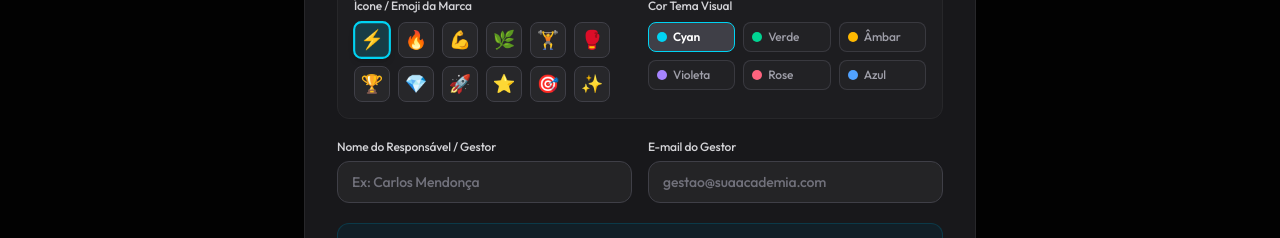
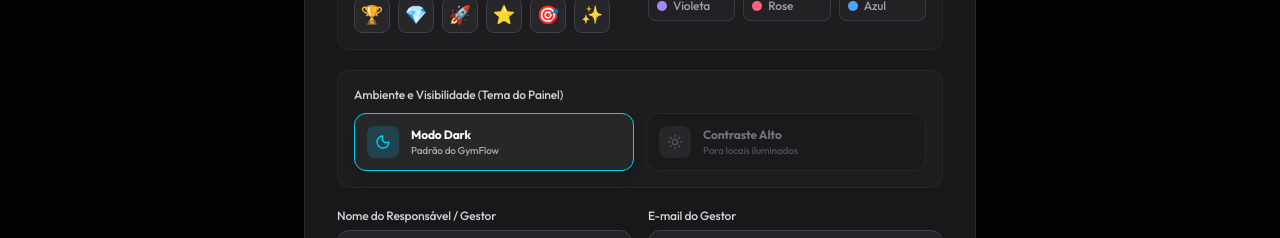
Before and after one commit to WanderSarmento/GymFlow2.0, a React (Vite) app: page / in a window 1280 px wide. Both pictures are taken after a click on the button "+ Cadastrar Academia". Shown: the part 416-654 px from the top of the page. Built offline with nearby package versions, Linux system fonts and the light colour scheme; no server answers.

Commit message:
feat(ui): add support for light and dark visual themes
Implement a per-gym theme toggle feature, allowing users to switch between light and dark modes. Added visual theme selection to registration and customization flows, along with global CSS overrides for light mode compatibility.

```diff
--- a/src/App.tsx
+++ b/src/App.tsx
@@ -290,9 +290,17 @@ export default function App() {
   }, [gyms, currentUser]);
 
   const theme = THEME_COLOR_CONFIG[currentGym?.themeColor || 'cyan'] || THEME_COLOR_CONFIG.cyan;
+  const visualTheme = currentGym?.visualTheme || 'dark';
 
   return (
-    <div className="min-h-screen bg-[#0C0C0D] text-white selection:bg-indigo-500/30 font-['Outfit']">
+    <div
+      data-theme={visualTheme}
+      className={`min-h-screen selection:bg-indigo-500/30 font-['Outfit'] transition-colors duration-500 ${
+        visualTheme === 'light'
+          ? 'bg-white text-zinc-900'
+          : 'bg-[#0C0C0D] text-white'
+      }`}
+    >
 
       {/* SaaS Student Dedicated Header Banner if accessed directly via student URL */}
       {isDirectStudentLink && currentGym && (
--- a/src/components/GymCustomizerModal.tsx
+++ b/src/components/GymCustomizerModal.tsx
@@ -10,6 +10,8 @@ import {
   Palette,
   MapPin,
   Phone,
+  Sun,
+  Moon,
   Building2
 } from 'lucide-react';
 import { GymProfile } from '../types';
@@ -42,6 +44,7 @@ export const GymCustomizerModal: React.FC<GymCustomizerModalProps> = ({
     maxCapacity: gym.maxCapacity,
     themeColor: gym.themeColor || 'cyan',
     logoEmoji: gym.logoEmoji || '⚡',
+    visualTheme: gym.visualTheme || 'dark',
     isOpen: gym.isOpen !== false,
     operatingHours: gym.operatingHours || {
       weekdays: { open: '06:00', close: '23:00', isOpen: true },
@@ -248,6 +251,54 @@ export const GymCustomizerModal: React.FC<GymCustomizerModalProps> = ({
             </div>
           </div>
 
+          {/* Visual Theme Selection */}
+          <div className="p-3.5 rounded-xl bg-zinc-800/40 border border-zinc-800">
+            <label className="block text-[11px] font-semibold text-zinc-300 mb-2.5 uppercase tracking-wider">
+              Ambiente e Visibilidade (Tema)
+            </label>
+            <div className="grid grid-cols-2 gap-3">
+              <button
+                type="button"
+                onClick={() => setFormData({ ...formData, visualTheme: 'dark' })}
+                className={`flex items-center gap-3 p-3 rounded-xl border transition-all ${
+                  formData.visualTheme === 'dark'
+                    ? 'bg-zinc-800 border-cyan-400 text-white shadow-lg shadow-black/20'
+                    : 'bg-zinc-900/50 border-zinc-800 text-zinc-500 hover:border-zinc-700'
+                }`}
+              >
+                <div className={`w-8 h-8 rounded-lg flex items-center justify-center ${
+                  formData.visualTheme === 'dark' ? 'bg-cyan-500/20 text-cyan-400' : 'bg-zinc-800 text-zinc-600'
+                }`}>
+                  <Moon className="w-4 h-4" />
+                </div>
+                <div className="text-left">
+                  <div className="text-xs font-bold">Modo Dark</div>
+                  <div className="text-[10px] opacity-60">Ideal para baixa luz</div>
+                </div>
+              </button>
+
+              <button
+                type="button"
+                onClick={() => setFormData({ ...formData, visualTheme: 'light' })}
+                className={`flex items-center gap-3 p-3 rounded-xl border transition-all ${
+                  formData.visualTheme === 'light'
+                    ? 'bg-white border-cyan-500 text-zinc-900 shadow-lg shadow-black/10'
+                    : 'bg-zinc-900/50 border-zinc-800 text-zinc-500 hover:border-zinc-700'
+                }`}
+              >
+                <div className={`w-8 h-8 rounded-lg flex items-center justify-center ${
+                  formData.visualTheme === 'light' ? 'bg-cyan-100 text-cyan-600' : 'bg-zinc-800 text-zinc-600'
+                }`}>
+                  <Sun className="w-4 h-4" />
+                </div>
+                <div className="text-left">
+                  <div className="text-xs font-bold">Contraste Alto</div>
+                  <div className="text-[10px] opacity-60">Ideal para recepções claras</div>
+                </div>
+              </button>
+            </div>
+          </div>
+
           {/* Operating Hours */}
           <div className="p-3.5 rounded-xl bg-zinc-800/40 border border-zinc-800 space-y-2">
             <span className="text-[11px] font-semibold text-zinc-300 uppercase tracking-wider block flex items-center gap-1.5">
--- a/src/components/GymRegistrationModal.tsx
+++ b/src/components/GymRegistrationModal.tsx
@@ -12,6 +12,8 @@ import {
   Users,
   ShieldCheck,
   Cpu,
+  Sun,
+  Moon,
   QrCode
 } from 'lucide-react';
 import { CreateGymInput, GymProfile } from '../types';
@@ -44,6 +46,7 @@ export const GymRegistrationModal: React.FC<GymRegistrationModalProps> = ({
     initialCount: 15,
     themeColor: 'cyan',
     logoEmoji: '⚡',
+    visualTheme: 'dark',
     ownerName: '',
     ownerEmail: '',
     operatingHours: {
@@ -329,6 +332,54 @@ export const GymRegistrationModal: React.FC<GymRegistrationModalProps> = ({
                 </div>
               </div>
 
+              {/* Visual Theme Selection */}
+              <div className="p-4 rounded-xl bg-zinc-800/40 border border-zinc-800">
+                <label className="block text-xs font-medium text-zinc-300 mb-2.5">
+                  Ambiente e Visibilidade (Tema do Painel)
+                </label>
+                <div className="grid grid-cols-2 gap-3">
+                  <button
+                    type="button"
+                    onClick={() => setFormData({ ...formData, visualTheme: 'dark' })}
+                    className={`flex items-center gap-3 p-3 rounded-xl border transition-all ${
+                      formData.visualTheme === 'dark'
+                        ? 'bg-zinc-800 border-cyan-400 text-white shadow-lg'
+                        : 'bg-zinc-900/50 border-zinc-800 text-zinc-500 hover:border-zinc-700'
+                    }`}
+                  >
+                    <div className={`w-8 h-8 rounded-lg flex items-center justify-center ${
+                      formData.visualTheme === 'dark' ? 'bg-cyan-500/20 text-cyan-400' : 'bg-zinc-800 text-zinc-600'
+                    }`}>
+                      <Moon className="w-4 h-4" />
+                    </div>
+                    <div className="text-left">
+                      <div className="text-xs font-bold">Modo Dark</div>
+                      <div className="text-[10px] opacity-60">Padrão do GymFlow</div>
+                    </div>
+                  </button>
+
+                  <button
+                    type="button"
+                    onClick={() => setFormData({ ...formData, visualTheme: 'light' })}
+                    className={`flex items-center gap-3 p-3 rounded-xl border transition-all ${
+                      formData.visualTheme === 'light'
+                        ? 'bg-white border-cyan-500 text-zinc-900 shadow-lg'
+                        : 'bg-zinc-900/50 border-zinc-800 text-zinc-500 hover:border-zinc-700'
+                    }`}
+                  >
+                    <div className={`w-8 h-8 rounded-lg flex items-center justify-center ${
+                      formData.visualTheme === 'light' ? 'bg-cyan-100 text-cyan-600' : 'bg-zinc-800 text-zinc-600'
+                    }`}>
+                      <Sun className="w-4 h-4" />
+                    </div>
+                    <div className="text-left">
+                      <div className="text-xs font-bold">Contraste Alto</div>
+                      <div className="text-[10px] opacity-60">Para locais iluminados</div>
+                    </div>
+                  </button>
+                </div>
+              </div>
+
               {/* Responsible Info */}
               <div className="grid grid-cols-1 sm:grid-cols-2 gap-4">
                 <div>
--- a/src/index.css
+++ b/src/index.css
@@ -43,3 +43,74 @@
   -webkit-overflow-scrolling: touch;
   scrollbar-width: thin;
 }
+
+/* High Contrast Light Theme Overrides */
+[data-theme='light'] {
+  color-scheme: light;
+}
+
+[data-theme='light'] .bg-zinc-900,
+[data-theme='light'] .bg-zinc-900\/50,
+[data-theme='light'] .bg-\[\#121214\],
+[data-theme='light'] .bg-gray-900,
+[data-theme='light'] .bg-gray-900\/30,
+[data-theme='light'] .bg-gray-950,
+[data-theme='light'] .bg-zinc-950 {
+  background-color: #ffffff !important;
+  border-color: #e5e7eb !important;
+  color: #111827 !important;
+}
+
+[data-theme='light'] .text-white {
+  color: #111827 !important;
+}
+
+[data-theme='light'] .text-zinc-400,
+[data-theme='light'] .text-zinc-500,
+[data-theme='light'] .text-gray-400 {
+  color: #4b5563 !important;
+}
+
+[data-theme='light'] .text-zinc-100 {
+  color: #1f2937 !important;
+}
+
+[data-theme='light'] .border-zinc-800,
+[data-theme='light'] .border-zinc-700,
+[data-theme='light'] .border-gray-800 {
+  border-color: #e5e7eb !important;
+}
+
+[data-theme='light'] .bg-zinc-800,
+[data-theme='light'] .bg-zinc-800\/40 {
+  background-color: #f3f4f6 !important;
+  border-color: #e5e7eb !important;
+}
+
+[data-theme='light'] .bg-black\/80 {
+  background-color: rgba(255, 255, 255, 0.9) !important;
+}
+
+[data-theme='light'] .bg-gradient-to-br.from-cyan-950\/40 {
+  background: #f0fdfa !important;
+  border-color: #99f6e4 !important;
+}
+
+[data-theme='light'] .bg-gradient-to-br.from-gray-900 {
+  background: #f9fafb !important;
+  border-color: #e5e7eb !important;
+}
+
+[data-theme='light'] .bg-gradient-to-br.from-amber-950\/40 {
+  background: #fffbeb !important;
+  border-color: #fde68a !important;
+}
+
+[data-theme='light'] .bg-gradient-to-br.from-red-950\/40 {
+  background: #fef2f2 !important;
+  border-color: #fecaca !important;
+}
+
+[data-theme='light'] .stroke-zinc-800\/50 {
+  stroke: #e5e7eb !important;
+}
--- a/src/services/api.ts
+++ b/src/services/api.ts
@@ -218,6 +218,7 @@ export async function fetchGymDetails(gymIdOrSlug: string): Promise<{ profile: G
         slogan: found.slogan,
         city: found.city,
         neighborhood: found.neighborhood,
+        visualTheme: found.visualTheme || 'dark',
         currentCount: found.currentCount,
         maxCapacity: found.maxCapacity,
         status: 'low',
@@ -275,6 +276,7 @@ export async function fetchOccupancy(gymIdOrSlug?: string): Promise<OccupancyDat
       slogan: fallbackGym.slogan,
       city: fallbackGym.city,
       neighborhood: fallbackGym.neighborhood,
+      visualTheme: fallbackGym.visualTheme || 'dark',
       currentCount: fallbackGym.currentCount,
       maxCapacity: fallbackGym.maxCapacity,
       status: 'low',
--- a/src/types.ts
+++ b/src/types.ts
@@ -27,6 +27,7 @@ export interface GymProfile {
   ownerName: string;
   ownerEmail: string;
   createdAt: string;
+  visualTheme?: 'dark' | 'light';
   operatingHours: GymOperatingHours;
 }
 
@@ -50,6 +51,7 @@ export interface OccupancyData {
   esp32LastPing: string | null;
   esp32DeviceName: string;
   esp32Ip: string;
+  visualTheme?: 'dark' | 'light';
   pendingRelayTrigger: 'entry' | 'exit' | null;
   slogan?: string;
   city?: string;
```
